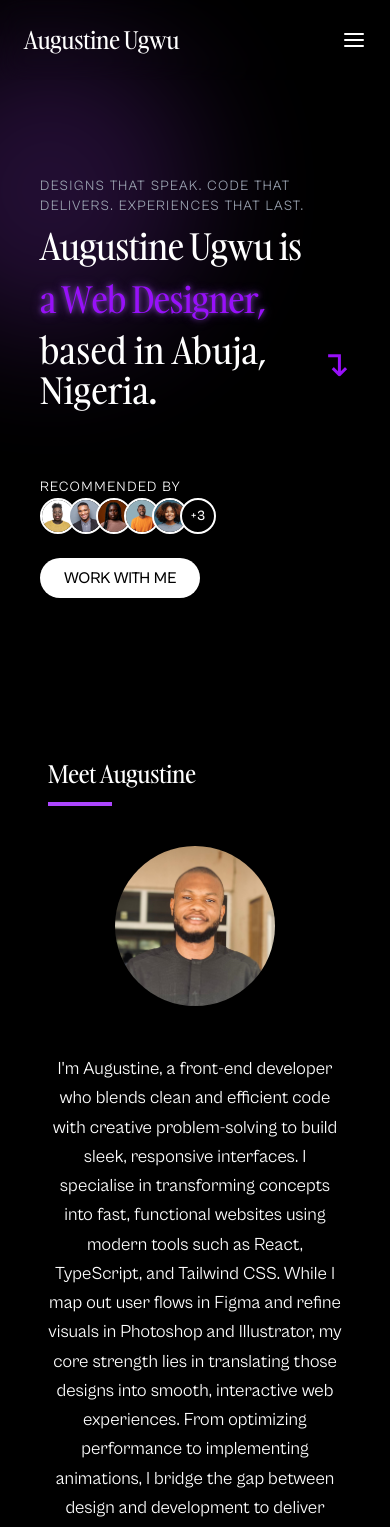
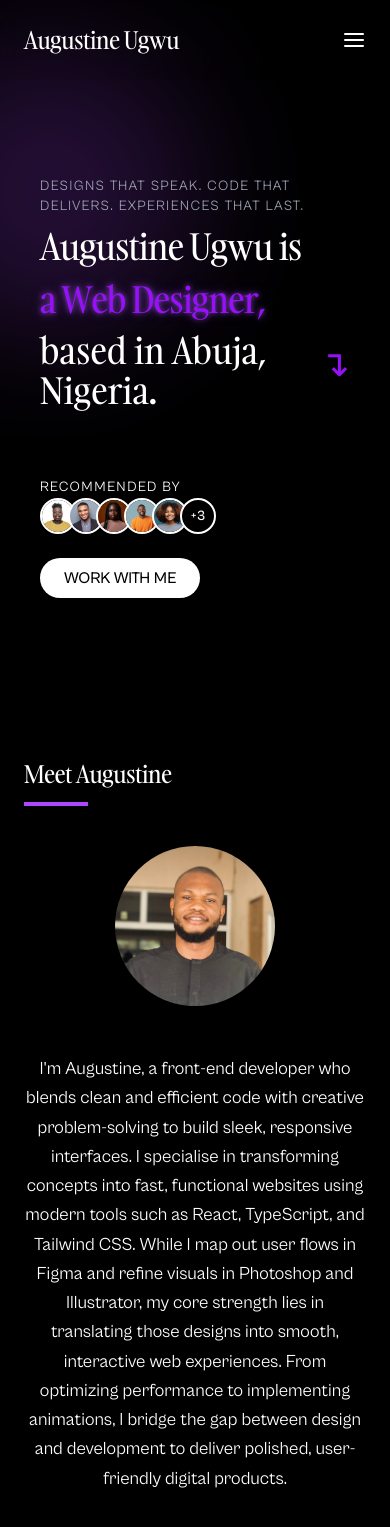
Before and after one commit to augustine-ugwu/newportfolio, a Next.js app: page / in a window 390 px wide. Shown: the top 1527 px of the page. Built offline with nearby package versions, Linux system fonts and the light colour scheme.

Commit message:
Quick fix

```diff
--- a/src/app/components/About.js
+++ b/src/app/components/About.js
@@ -31,7 +31,7 @@ const About = () => {
   return (
     <motion.section
       id="about"
-      className="relative z-10 max-w-6xl px-6 mx-auto text-white md:pt-20"
+      className="relative z-10 max-w-6xl md:px-6 mx-auto text-white md:pt-20"
       initial="hidden"
       whileInView="visible"
       viewport={{ once: true, amount: 0.2 }}>
```
